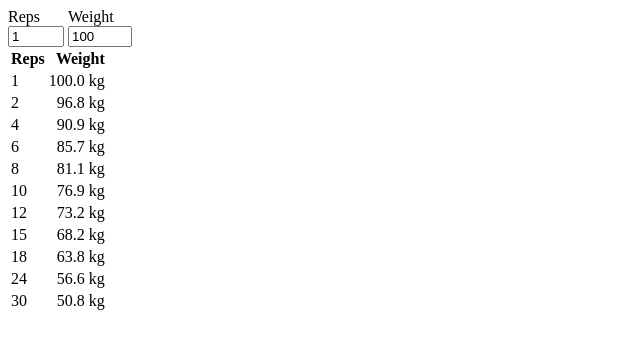
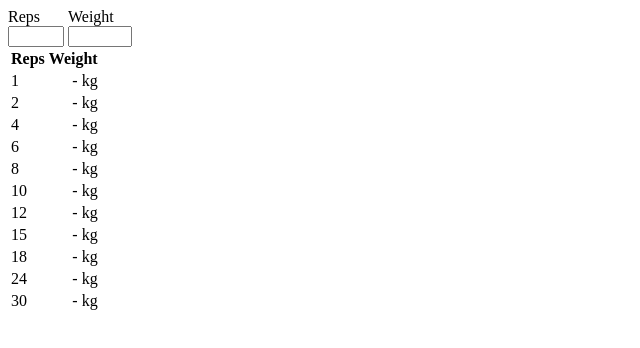
Before and after one commit to dlemvigh/1rem2, a SvelteKit app: page / in a window 1280 px wide. Shown: the top 348 px of the page, without its empty margins (0-640 px from the left). Built offline with nearby package versions, Linux system fonts and the light colour scheme.

Commit message:
Remove default form values

```diff
--- a/src/components/calculator.svelte
+++ b/src/components/calculator.svelte
@@ -3,8 +3,8 @@
 	import CalculatorResults from './calculator-results.svelte';
 	import { parseNumberLocale } from '../lib/parse-number-locale';
 
-	let reps = '1';
-	let weight = '100';
+	let reps = '';
+	let weight = '';
 </script>
 
 <CalculatorForm bind:reps bind:weight />
```
